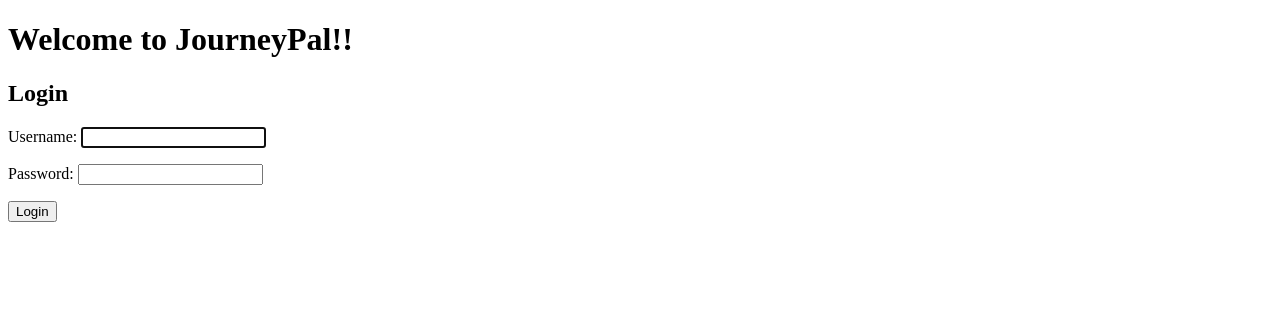
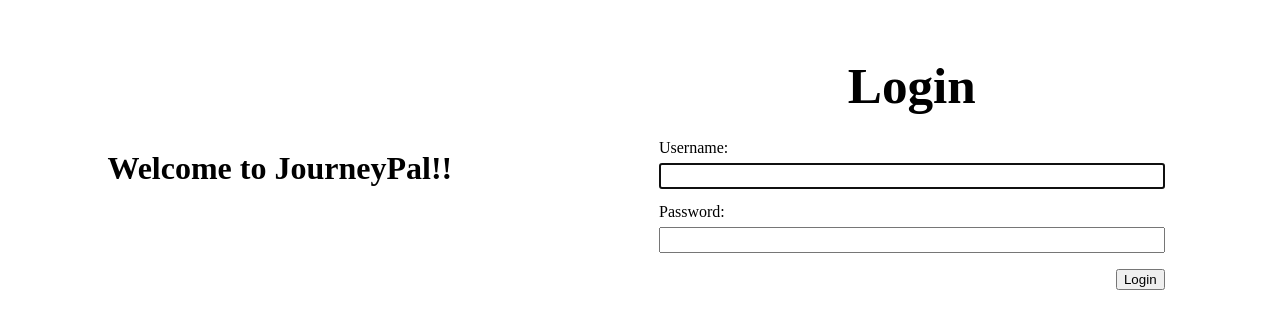
Before and after one commit to dorkykenny/journeypal, a Django app: page / in a window 1280 px wide. Shown: the part 52-381 px from the top of the page. Run offline with Django 5.2, Linux system fonts and the light colour scheme.

Commit message:
adds: styling to home page

```diff
--- /dev/null
+++ b/journeypal/my_app/static/css/home.css
@@ -0,0 +1,87 @@
+
+main {
+    display: flex;
+    align-items: center;
+    justify-content: center;
+    flex-wrap: wrap;
+    height: 100%;
+}
+
+main > section {
+    width: 100%;
+    padding: 10px 8px;
+    display: flex;
+    align-items: center;
+    justify-content: center;
+    flex-direction: column;
+}
+
+.header-logo-container {
+    display: none;
+}
+
+.logo-container {
+    max-width: 375px;
+}
+
+.cat-container {
+    width: 80%;
+}
+
+.login {
+    display: flex;
+    flex-direction: column;
+    justify-content: center;
+    align-items: center;
+    width: 80%;
+}
+
+.login h1 {
+    font-size: clamp(3.2rem, 3vw, 4.8rem);
+    margin: 10px 0;
+}
+
+.login > p {
+    display: flex;
+    flex-direction: column;
+    width: 100%;
+    margin: 14px 0 0px;
+}
+
+.login label {
+    font-size: var(--font-reg);
+    margin-bottom: 6px;
+}
+
+.login input {
+    font-size: var(--font-l);
+    padding: 2px 4px;
+}
+
+.login .btn {
+    align-self: flex-end;
+    margin-right: 0;
+    margin-top: 16px;
+}
+
+@media only screen and (min-width: 768px) {
+    main {
+    justify-content: space-around;
+    }
+
+    main > section {
+    width: 40%;
+    }
+
+    .login {
+    border: var(--borders);
+    padding: 20px;
+    border-radius: var(--card-border-radius);
+    box-shadow: var(--card-box-shadow);
+    width: 100%;
+    }
+
+    .logo-container {
+    max-width: 520px;
+    }
+}
--- a/journeypal/my_app/templates/home.html
+++ b/journeypal/my_app/templates/home.html
@@ -1,4 +1,8 @@
 {% extends 'base.html' %}
+{% load static %}
+{% block head %}
+<link rel="stylesheet" href="{% static 'css/home.css' %}" />
+{% endblock %}
 
 {% block content %}
 
```
